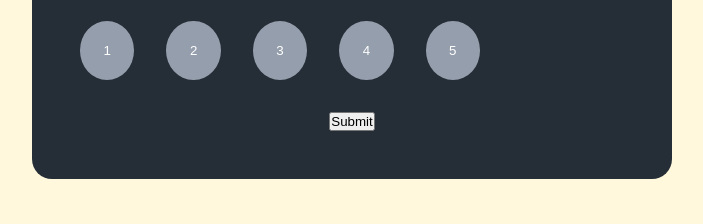
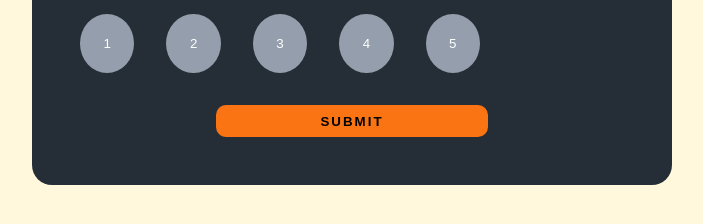
Before and after one commit to ks9927/Interactive-Rating, a plain HTML site: page docs/index.html in a window 1280 px wide. Shown: the part 424-648 px from the top of the page, without its empty margins (288-991 px from the left). Drawn offline with Linux system fonts and the light colour scheme.

Commit message:
styled submit button

```diff
--- a/docs/styles.css
+++ b/docs/styles.css
@@ -77,6 +77,17 @@ body {
   align-items: center;
 }
 
+.submit-button {
+  background-color: var(--orange);
+  width: 50%;
+  border-radius: 10px;
+  padding: 0.50em;
+  border: solid 2px var(--orange);
+  font-weight: var(--lg-weight);
+  letter-spacing: 2px;
+  text-transform: uppercase;
+}
+
 /* Attr DIv */
 .attribution { font-size: 11px; text-align: center; }
     .attribution a { color: hsl(228, 45%, 44%); }
```
